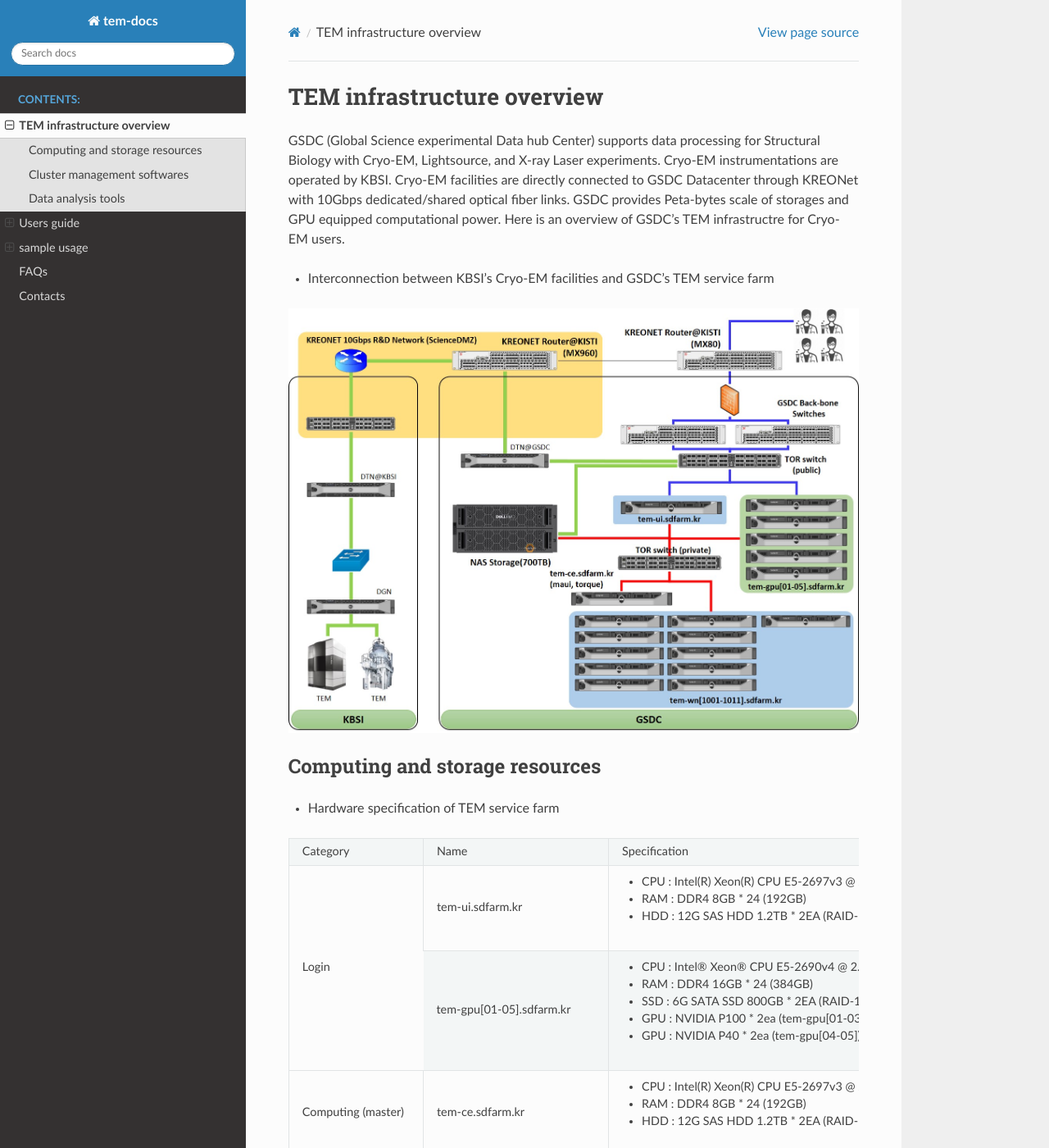
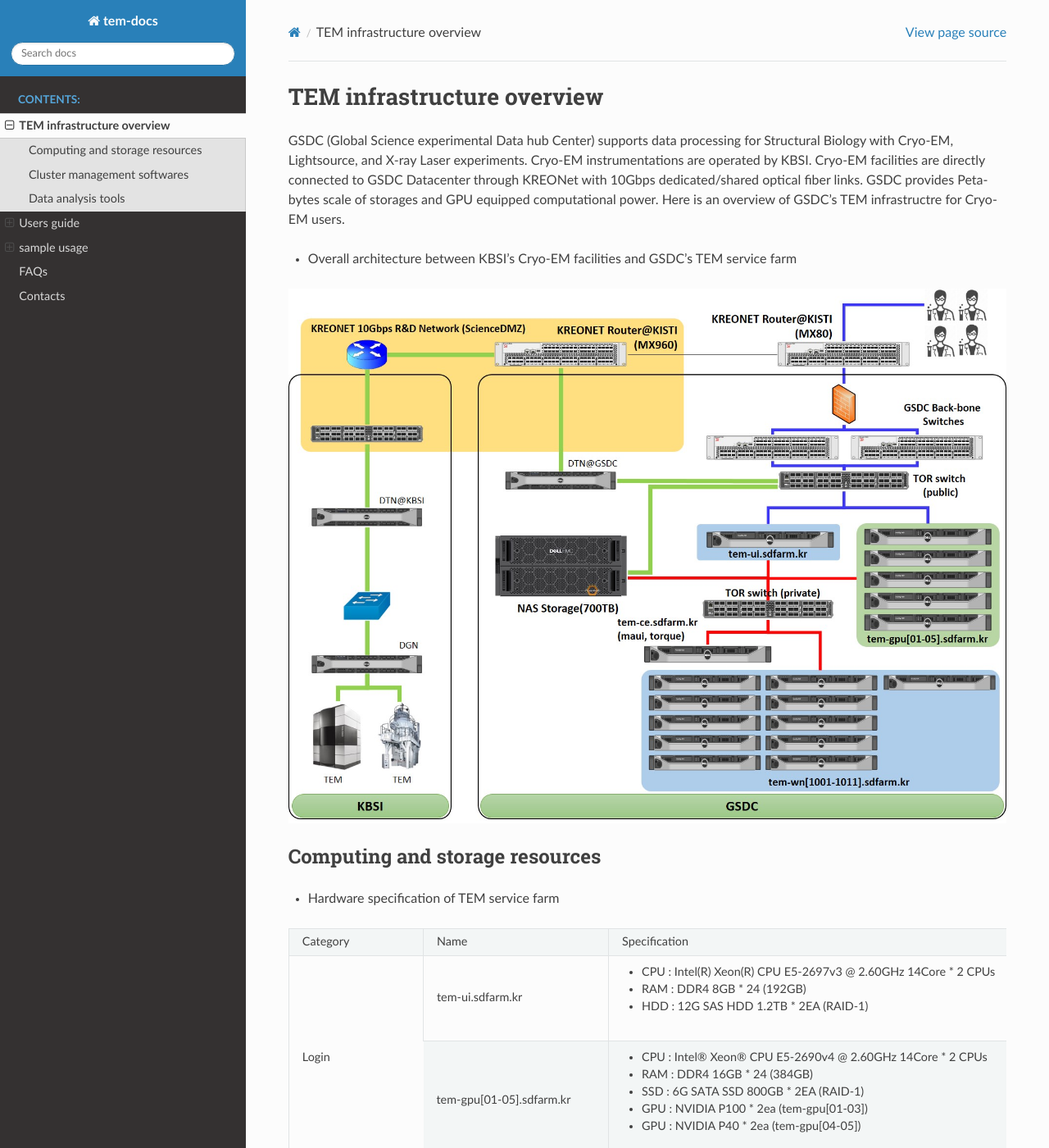
Before and after one commit to junglok/tem-docs, a Sphinx documentation site: the page built from docs/infra.rst, in a window 1280 px wide and 1400 px high. Shown: the whole window at 82% size. Built offline with Sphinx 7.4.7 and the Read the Docs theme 2.0.0, drawn with Linux system fonts in a browser that asks for light colours; some of the changed text lies outside the part shown.

Commit message:
first commit

```diff
--- /dev/null
+++ b/docs/_static/my_theme.css
@@ -0,0 +1,3 @@
+.wy-nav-content {
+    max-width: 1200px !important;
+}
--- a/docs/conf.py
+++ b/docs/conf.py
@@ -211,3 +211,6 @@ intersphinx_mapping = {'https://docs.python.org/': None}
 
 # If true, `todo` and `todoList` produce output, else they produce nothing.
 todo_include_todos = True
+
+def setup(app):
+  app.add_stylesheet('my_theme.css')
--- a/docs/infra.rst
+++ b/docs/infra.rst
@@ -5,7 +5,7 @@ TEM infrastructure overview
 GSDC (Global Science experimental Data hub Center) supports data processing for Structural Biology with Cryo-EM, Lightsource, and X-ray Laser experiments.
 Cryo-EM instrumentations are operated by KBSI. Cryo-EM facilities are directly connected to GSDC Datacenter through KREONet with 10Gbps dedicated/shared optical fiber links. GSDC provides Peta-bytes scale of storages and GPU equipped computational power. Here is an overview of GSDC's TEM infrastructre for Cryo-EM users.
 
-* Interconnection between KBSI's Cryo-EM facilities and GSDC's TEM service farm
+* Overall architecture between KBSI's Cryo-EM facilities and GSDC's TEM service farm
 
 .. image:: images/tem_service_farm.jpg
 
```
